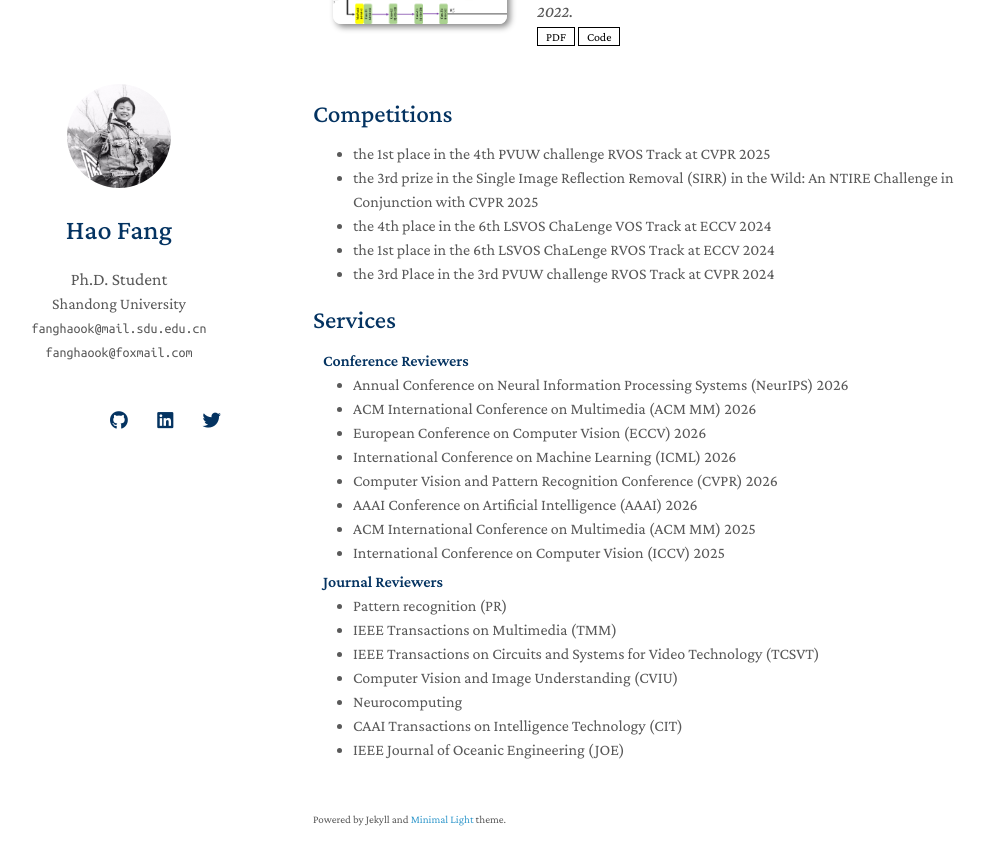
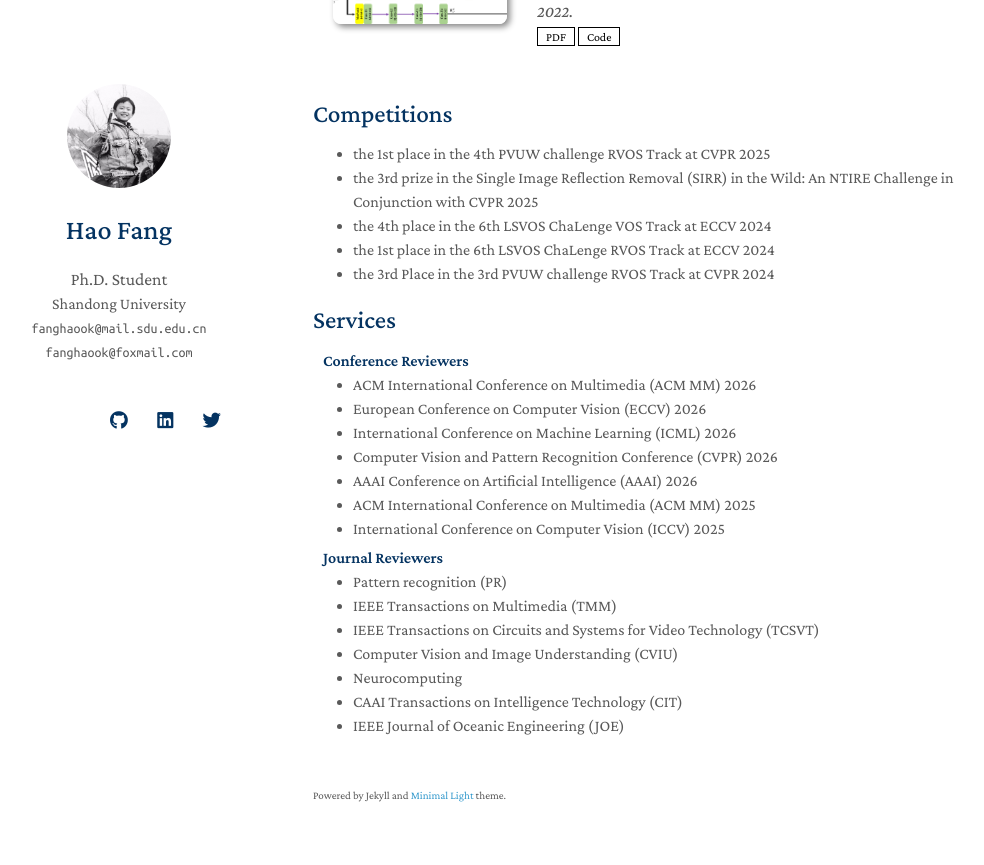
Before and after one commit to fanghaook/fanghaook.github.io, a Jekyll site: the page built from index.md, in a window 1280 px wide and 900 px high, scrolled down 4603 px. Shown: the top 865 px of the window, without its empty margins (157-1141 px from the left). Built offline with Jekyll 4.4.1, drawn with Linux system fonts in a browser that asks for light colours; nearby versions of some CDN libraries; a style sheet for code colours, icons or effects is not loaded; our own code applies the rules of GitHub Pages for plain Markdown files.

Commit message:
Remove NeurIPS 2026 conference link
Removed a link to the NeurIPS 2026 conference from the list of conference reviewers.

```diff
--- a/index.md
+++ b/index.md
@@ -48,7 +48,6 @@ I am a Ph.D. student at School of Control Science and Engineering, Shandong Univ
 <h4 style="margin:0 10px 0;">Conference Reviewers</h4>
 
 <ul style="margin:0 0 5px;">
-  <li><a href="https://neurips.cc/Conferences/2026"><autocolor>Annual Conference on Neural Information Processing Systems (NeurIPS) 2026</autocolor></a></li>
   <li><a href="https://2026.acmmm.org/"><autocolor>ACM International Conference on Multimedia (ACM MM) 2026</autocolor></a></li>
   <li><a href="https://eccv.ecva.net"><autocolor>European Conference on Computer Vision (ECCV) 2026</autocolor></a></li>
   <li><a href="https://icml.cc/Conferences/2026"><autocolor>International Conference on Machine Learning (ICML) 2026</autocolor></a></li>
```
